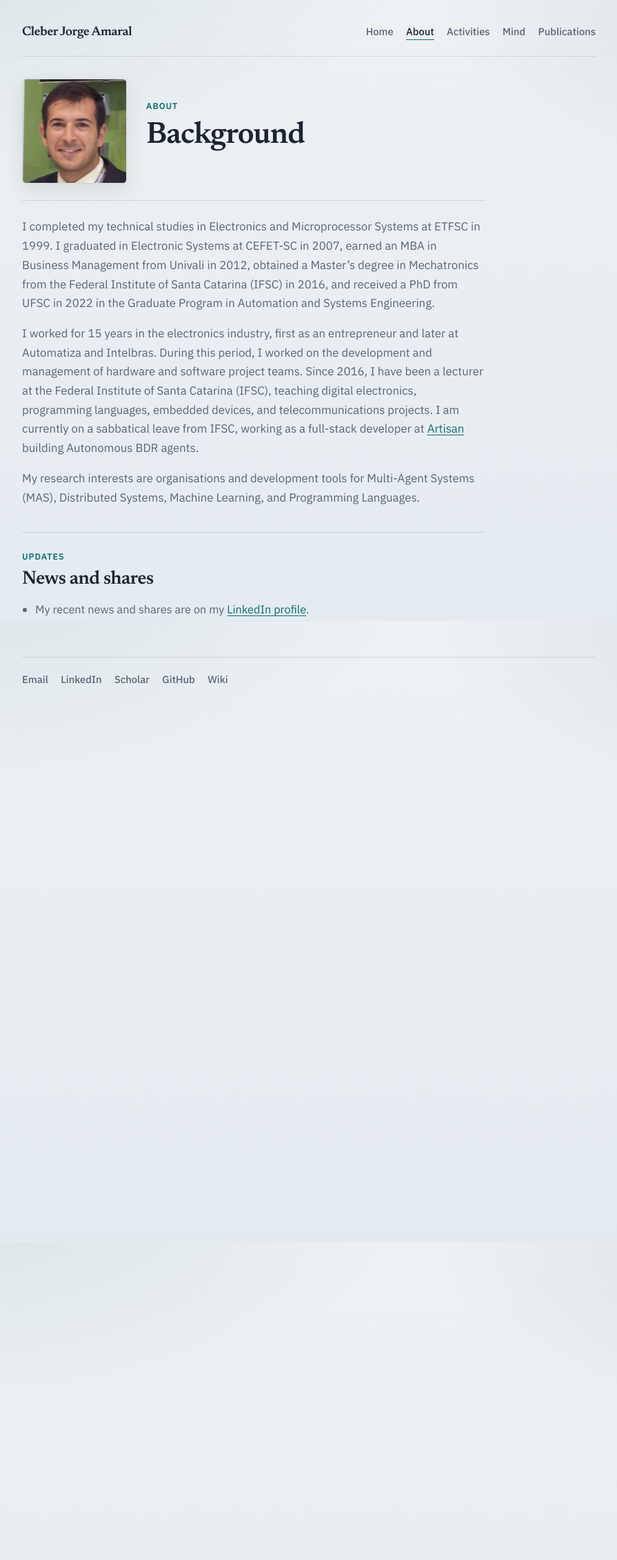
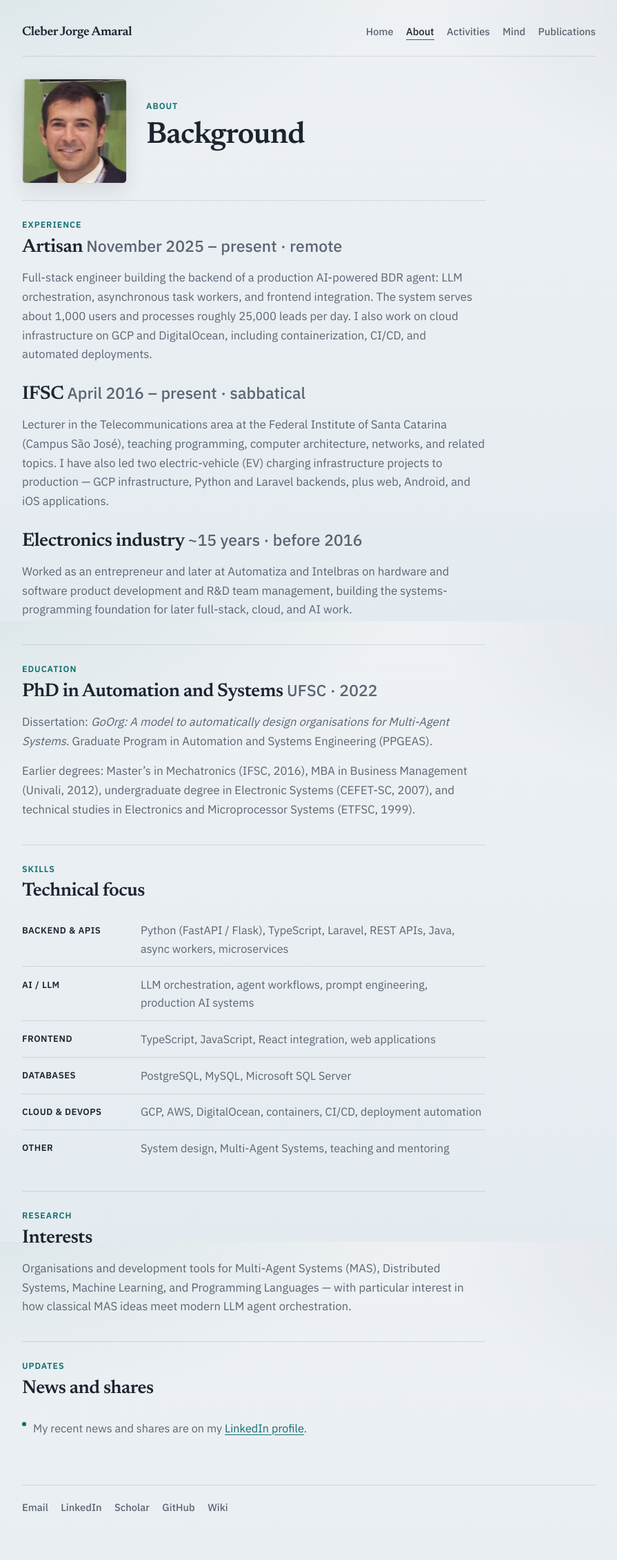
Before and after one commit to cleberjamaral/cleberjamaral.github.io, a Jekyll site: the page built from about/index.html, in a window 1280 px wide. Shown: the whole page at 69% size, without its empty margins (192-1087 px from the left). Built offline with Jekyll 4.4.1, drawn with Linux system fonts in a browser that asks for light colours; before the commit the page ends 1061 px from its top, so only the background shows below that.

Commit message:
feat: updated with CV info

```diff
--- a/about/index.html
+++ b/about/index.html
@@ -18,15 +18,57 @@ title: Cleber Jorge Amaral - about
 	</div>
 
 	<section class="content-block">
-		<p>I completed my technical studies in Electronics and Microprocessor Systems at ETFSC in 1999. I graduated in Electronic Systems at CEFET-SC in 2007, earned an MBA in Business Management from Univali in 2012, obtained a Master’s degree in Mechatronics from the Federal Institute of Santa Catarina (IFSC) in 2016, and received a PhD from UFSC in 2022 in the Graduate Program in Automation and Systems Engineering.</p>
-		<p>I worked for 15 years in the electronics industry, first as an entrepreneur and later at Automatiza and Intelbras. During this period, I worked on the development and management of hardware and software project teams. Since 2016, I have been a lecturer at the Federal Institute of Santa Catarina (IFSC), teaching digital electronics, programming languages, embedded devices, and telecommunications projects. I am currently on a sabbatical leave from IFSC, working as a full-stack developer at <a href="https://artisan.co">Artisan</a> building Autonomous BDR agents.</p>
-		<p>My research interests are organisations and development tools for Multi-Agent Systems (MAS), Distributed Systems, Machine Learning, and Programming Languages.</p>
+		<p class="section-label">Experience</p>
+		<h2>Artisan <span class="meta">November 2025 – present · remote</span></h2>
+		<p>
+			Full-stack engineer building the backend of a production AI-powered BDR agent: LLM orchestration, asynchronous task workers, and frontend integration. The system serves about 1,000 users and processes roughly 25,000 leads per day. I also work on cloud infrastructure on GCP and DigitalOcean, including containerization, CI/CD, and automated deployments.
+		</p>
+
+		<h2>IFSC <span class="meta">April 2016 – present · sabbatical</span></h2>
+		<p>
+			Lecturer in the Telecommunications area at the Federal Institute of Santa Catarina (Campus São José), teaching programming, computer architecture, networks, and related topics. I have also led two electric-vehicle (EV) charging infrastructure projects to production — GCP infrastructure, Python and Laravel backends, plus web, Android, and iOS applications.
+		</p>
+
+		<h2>Electronics industry <span class="meta">~15 years · before 2016</span></h2>
+		<p>
+			Worked as an entrepreneur and later at Automatiza and Intelbras on hardware and software product development and R&amp;D team management, building the systems-programming foundation for later full-stack, cloud, and AI work.
+		</p>
+	</section>
+
+	<section class="content-block">
+		<p class="section-label">Education</p>
+		<h2>PhD in Automation and Systems <span class="meta">UFSC · 2022</span></h2>
+		<p>
+			Dissertation: <em>GoOrg: A model to automatically design organisations for Multi-Agent Systems</em>. Graduate Program in Automation and Systems Engineering (PPGEAS).
+		</p>
+		<p>
+			Earlier degrees: Master’s in Mechatronics (IFSC, 2016), MBA in Business Management (Univali, 2012), undergraduate degree in Electronic Systems (CEFET-SC, 2007), and technical studies in Electronics and Microprocessor Systems (ETFSC, 1999).
+		</p>
+	</section>
+
+	<section class="content-block">
+		<p class="section-label">Skills</p>
+		<h2>Technical focus</h2>
+		<ul class="skills-list">
+			<li><span class="skill-area">Backend &amp; APIs</span> Python (FastAPI / Flask), TypeScript, Laravel, REST APIs, Java, async workers, microservices</li>
+			<li><span class="skill-area">AI / LLM</span> LLM orchestration, agent workflows, prompt engineering, production AI systems</li>
+			<li><span class="skill-area">Frontend</span> TypeScript, JavaScript, React integration, web applications</li>
+			<li><span class="skill-area">Databases</span> PostgreSQL, MySQL, Microsoft SQL Server</li>
+			<li><span class="skill-area">Cloud &amp; DevOps</span> GCP, AWS, DigitalOcean, containers, CI/CD, deployment automation</li>
+			<li><span class="skill-area">Other</span> System design, Multi-Agent Systems, teaching and mentoring</li>
+		</ul>
+	</section>
+
+	<section class="content-block">
+		<p class="section-label">Research</p>
+		<h2>Interests</h2>
+		<p>Organisations and development tools for Multi-Agent Systems (MAS), Distributed Systems, Machine Learning, and Programming Languages — with particular interest in how classical MAS ideas meet modern LLM agent orchestration.</p>
 	</section>
 
 	<section class="content-block">
 		<p class="section-label">Updates</p>
 		<h2>News and shares</h2>
-		<ul class="a">
+		<ul class="a list-clean">
 			<li>My recent news and shares are on my <a href="https://www.linkedin.com/in/cleber-jorge-amaral-77827a10/recent-activity/all/">LinkedIn profile</a>.</li>
 		</ul>
 	</section>
--- a/css/main.css
+++ b/css/main.css
@@ -390,6 +390,37 @@ ul.a ul.a {
     color: var(--ink-muted);
 }
 
+.skills-list {
+    margin: 0.75rem 0 0;
+    padding: 0;
+    list-style: none;
+}
+
+.skills-list li {
+    display: grid;
+    grid-template-columns: 9.5rem 1fr;
+    gap: 0.75rem 1.25rem;
+    padding: 0.8rem 0;
+    border-bottom: 1px solid var(--line);
+    color: var(--ink-muted);
+    font-size: 1.02rem;
+}
+
+.skills-list li:last-child {
+    border-bottom: none;
+}
+
+.skill-area {
+    font-family: var(--font-body);
+    font-size: 0.82rem;
+    font-weight: 600;
+    letter-spacing: 0.04em;
+    text-transform: uppercase;
+    color: var(--ink);
+    align-self: start;
+    padding-top: 0.15rem;
+}
+
 @keyframes rise-in {
     from {
         opacity: 0;
@@ -444,4 +475,9 @@ ul.a ul.a {
     .course-code {
         justify-self: start;
     }
+
+    .skills-list li {
+        grid-template-columns: 1fr;
+        gap: 0.3rem;
+    }
 }
--- a/index.html
+++ b/index.html
@@ -15,10 +15,10 @@ title: Cleber Jorge Amaral
 			<p class="section-label">Home</p>
 			<h1>Cleber Jorge Amaral</h1>
 			<p class="lede">
-				On sabbatical from IFSC, working as a full-stack developer at <a href="https://artisan.co">Artisan</a> building Autonomous BDR agents.
+				Senior full-stack engineer focused on AI / LLM systems. On sabbatical from IFSC, building Autonomous BDR agents at <a href="https://artisan.co">Artisan</a> (California, remote) — LLM orchestration, async workers, and cloud infrastructure serving about 1,000 users and processing roughly 25,000 leads per day.
 			</p>
 			<p class="support">
-				Lecturer at <a href="https://www.ifsc.edu.br">IFSC</a> Campus São José (Telecommunications). PhD from <a href="https://ufsc.br">UFSC</a> / <a href="https://pgeas.ufsc.br/">PPGEAS</a>, completed in 2022.
+				Lecturer at <a href="https://www.ifsc.edu.br">IFSC</a> Campus São José (Telecommunications). PhD from <a href="https://ufsc.br">UFSC</a> / <a href="https://pgeas.ufsc.br/">PPGEAS</a> on Multi-Agent Systems (GoOrg), completed in 2022.
 			</p>
 			<ul class="home-actions">
 				<li><a href="{{ '/about/' | relative_url }}">About</a></li>
```
Also changed, not shown: activities/index.html (+17 -8 lines).
